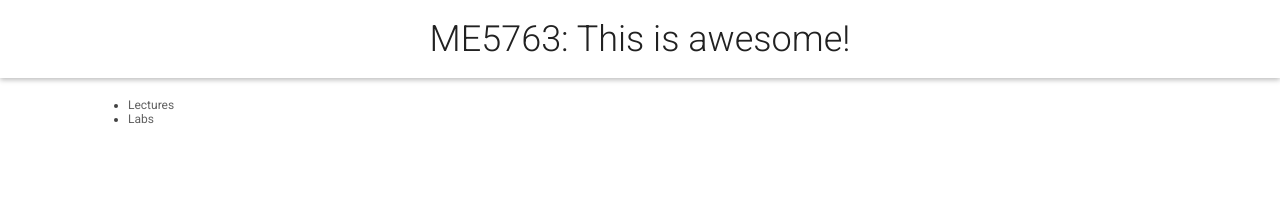
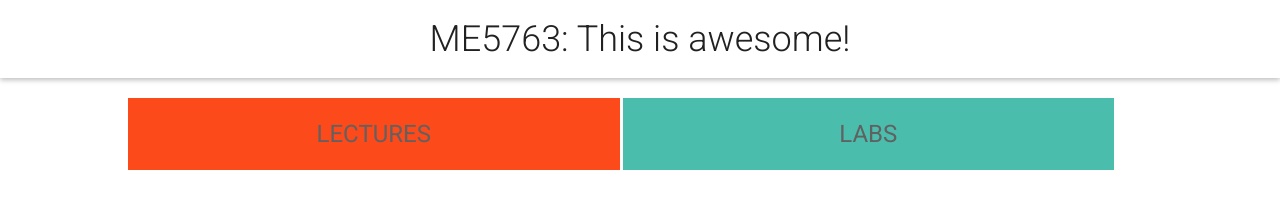
Before and after one commit to me5763/me5763, a plain HTML site: page index.html in a window 1280 px wide. Drawn offline with Linux system fonts and the light colour scheme.

Commit message:
Update main.css

```diff
--- a/main.css
+++ b/main.css
@@ -53,16 +53,23 @@ header, nav, footer, section, article, div {
   margin: 0;
 }
 
-.nav__item {
+.nav__item__lec, .nav__item__lab {
   box-sizing: border-box;
   display: inline-block;
-  background-color: #4ABDAC;
   width: 48%;
   font-size: 2em;
   text-align: center;
   line-height: 24px;
   padding: 24px;
   text-transform: uppercase;
+}
+
+.nav__item__lec {
+  background-color: #FC4A1A;
+}
+
+.nav__item__lab {
+  background-color: #4ABDAC;
 }
 
 .nav a {
```
